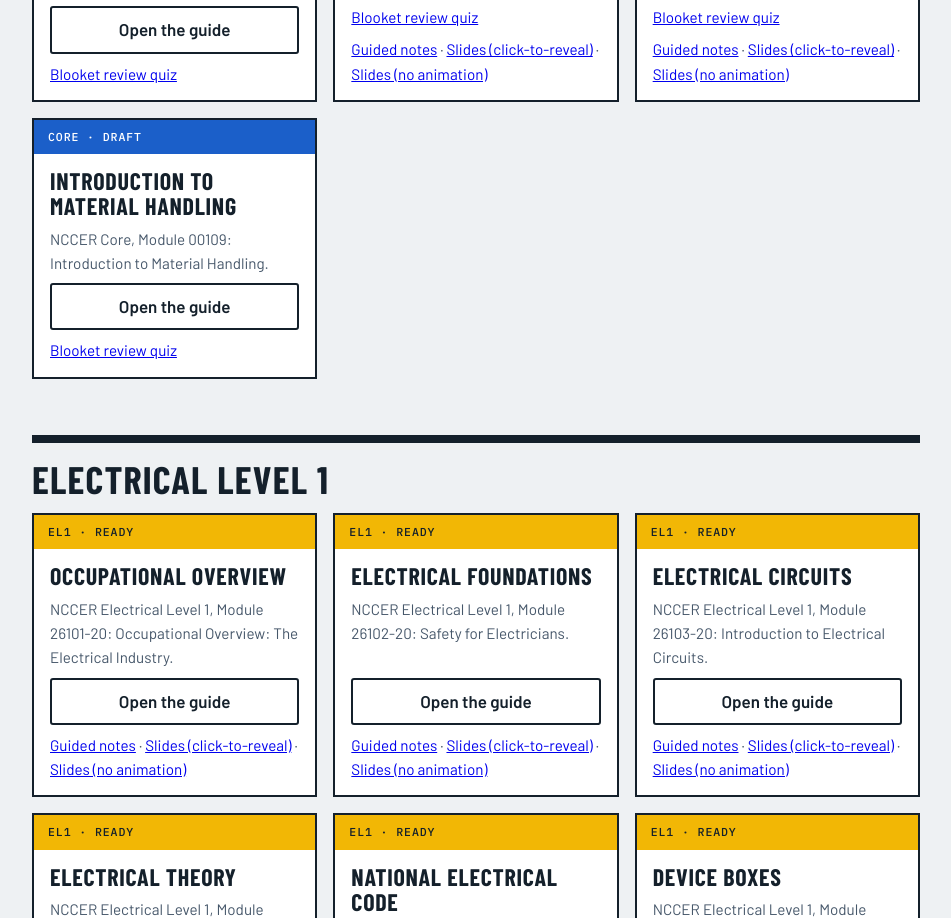
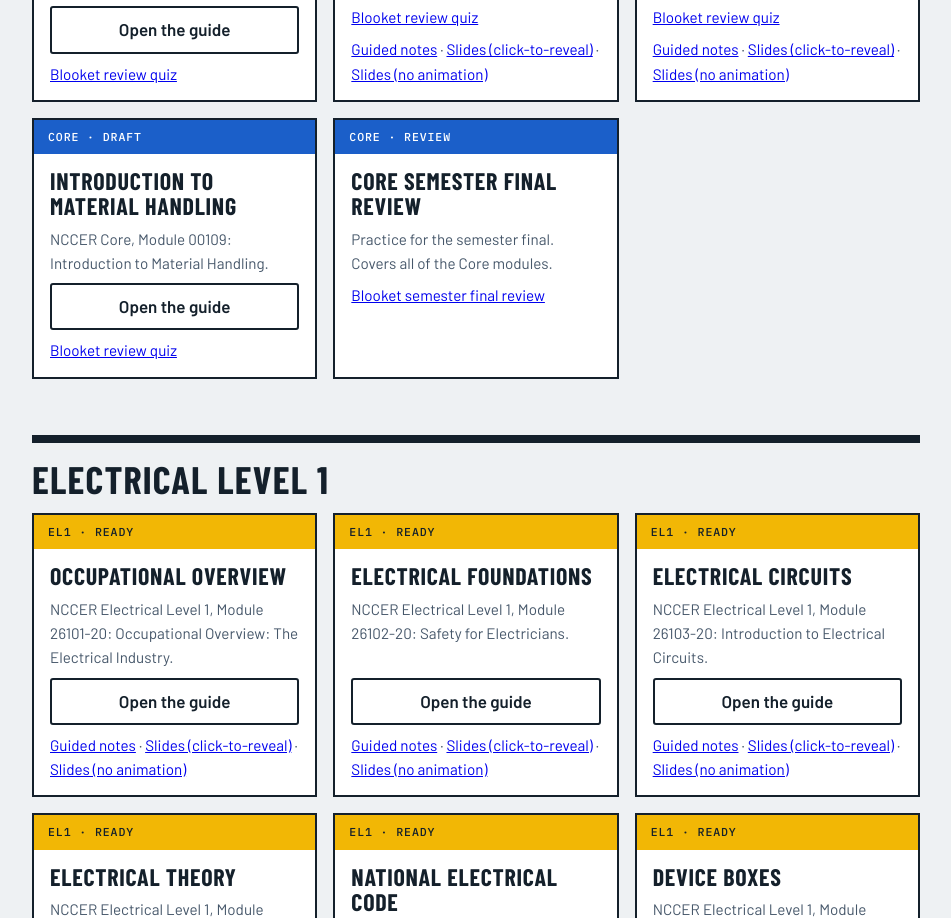
Before and after one commit to highgroundthree-art/electrical-el1-study-guides, a plain HTML site: page index.html in a window 1280 px wide. Shown: the part 1771-2689 px from the top of the page, without its empty margins (164-1115 px from the left). Drawn offline with nearby package versions, Linux system fonts and the light colour scheme.

Commit message:
Add Core Semester Final Review card (Blooket) in the open spot after Material Handling
Co-Authored-By: Claude Sonnet 5.5 <noreply@anthropic.com>
Claude-Session: https://claude.ai/code/session_01EGDLTPVNbmtqdKt5Jk9AvK

```diff
--- a/index.html
+++ b/index.html
@@ -183,6 +183,14 @@ footer strong{color:var(--band-ink)}footer p{margin:0 0 6px}
         <p><a href="https://dashboard.blooket.com/set/698a032afc83c119e11fe123" target="_blank" rel="noopener">Blooket review quiz</a></p>
       </div>
     </li>
+    <li class="mod core">
+      <span class="tag">Core · Review</span>
+      <div class="body">
+        <h3>Core Semester Final Review</h3>
+        <p>Practice for the semester final. Covers all of the Core modules.</p>
+        <p><a href="https://dashboard.blooket.com/set/69ea27cae1455a210c102354" target="_blank" rel="noopener">Blooket semester final review</a></p>
+      </div>
+    </li>
   </ul>
 
   <h2 class="list sub">Electrical Level 1</h2>
```
